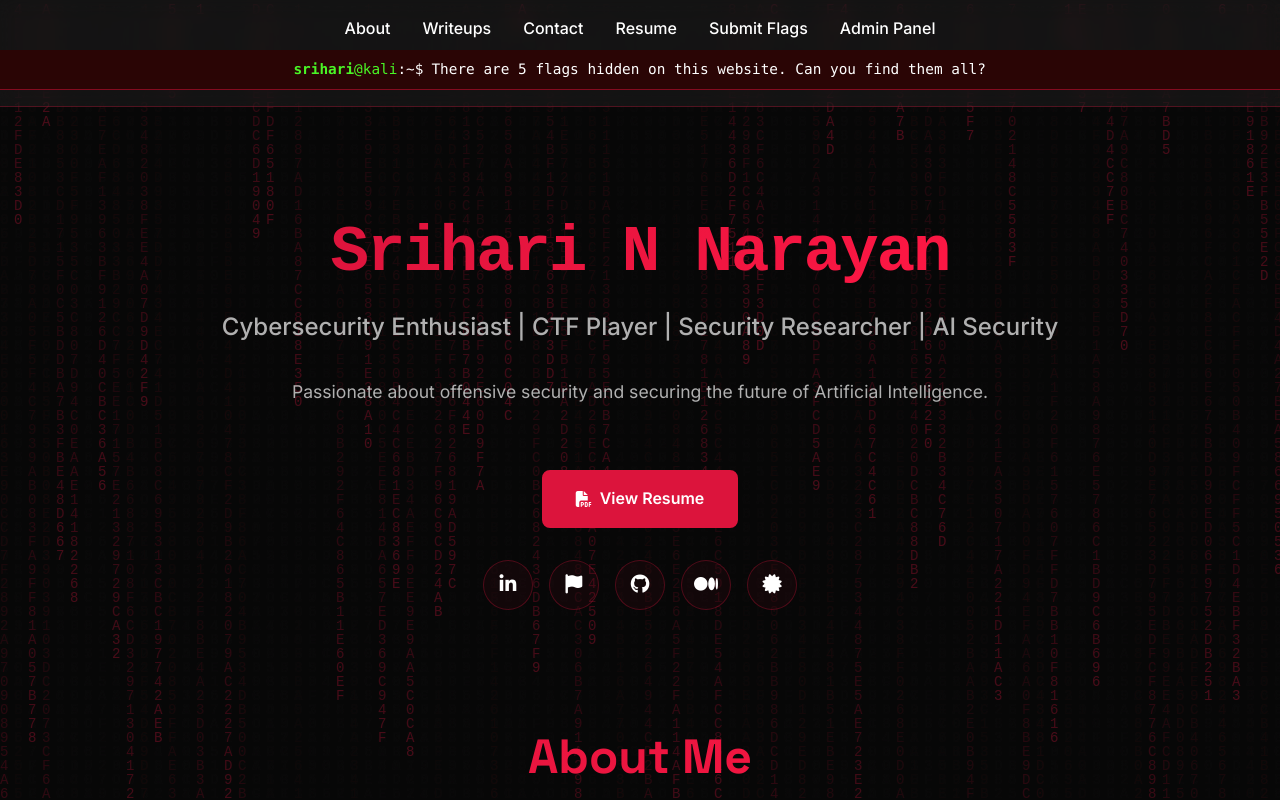
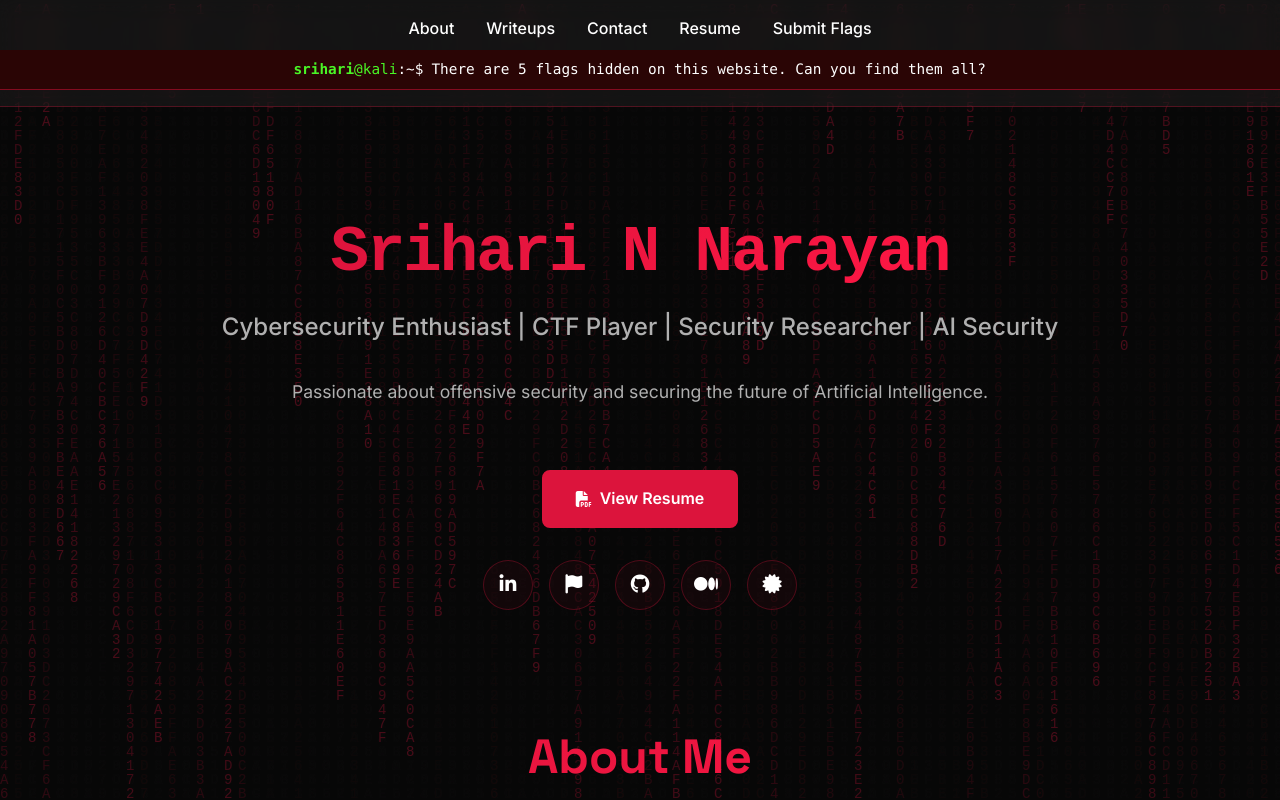
Before and after one commit to Srihari-Narayan/my-portfolio, a React (Vite) app: page / in a window 1280 px wide. Shown: the top 800 px of the page. Built offline with nearby package versions, Linux system fonts and the light colour scheme; no server answers.

Commit message:
feat: refine CTF challenges with cryptic hints and hidden admin path

```diff
--- a/index.html
+++ b/index.html
@@ -20,8 +20,7 @@
     <!-- Font Awesome for icons -->
     <link rel="stylesheet" href="https://cdnjs.cloudflare.com/ajax/libs/font-awesome/6.5.1/css/all.min.css">
 
-    <!-- TODO: Remove before deployment! -->
-    <!-- CRITICAL: API credentials and config below - REMOVE THIS! -->
+    <!-- I wonder if my search engine instructions are correctly configured... -->
     <!-- flag{I_should_have_removed_critical_comments_from_the_source_code} -->
     <!-- Production notes: Remember to sanitize all user inputs -->
 </head>
--- a/src/components/Navigation.jsx
+++ b/src/components/Navigation.jsx
@@ -112,7 +112,6 @@ function Navigation() {
                     {!isMobile && (
                         <>
                             <li><Link to="/submit-flags">Submit Flags</Link></li>
-                            <li><Link to="/admin">Admin Panel</Link></li>
                         </>
                     )}
                 </ul>
```
Also changed, not shown: public/robots.txt.
